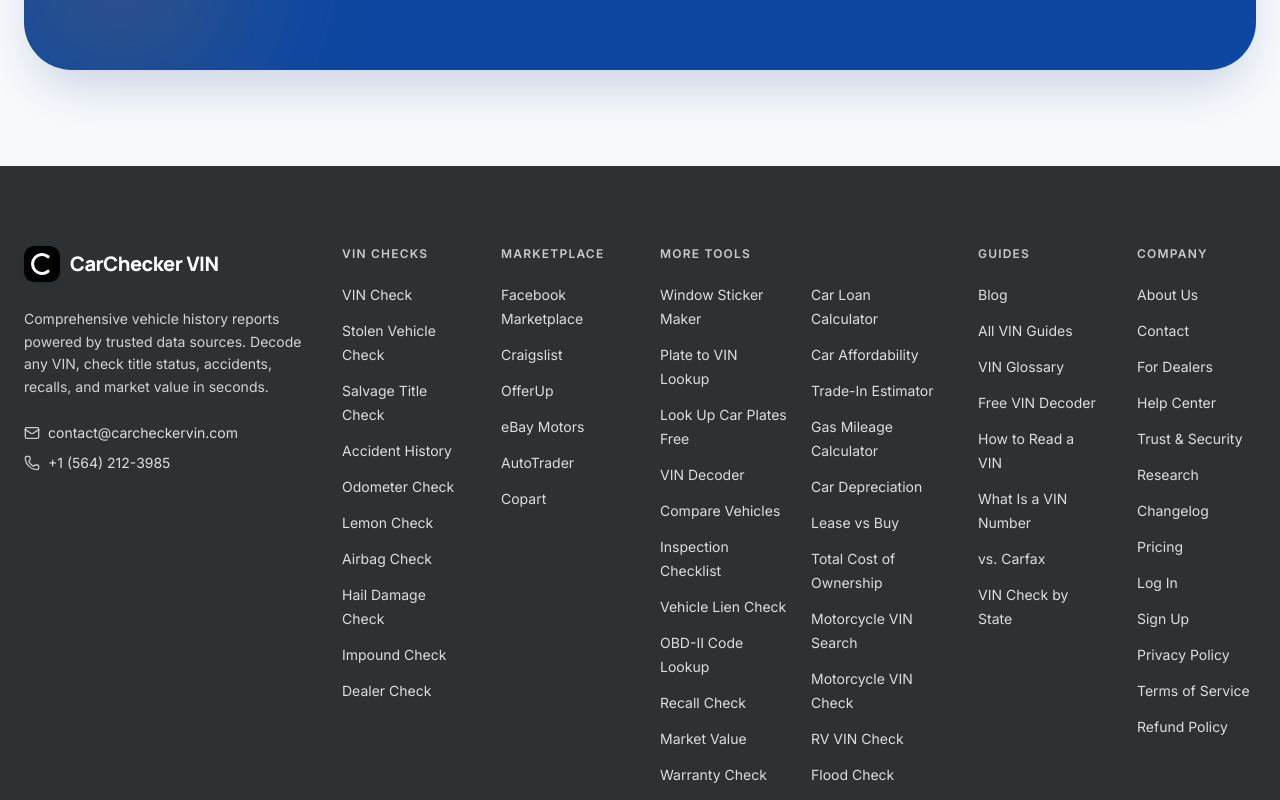
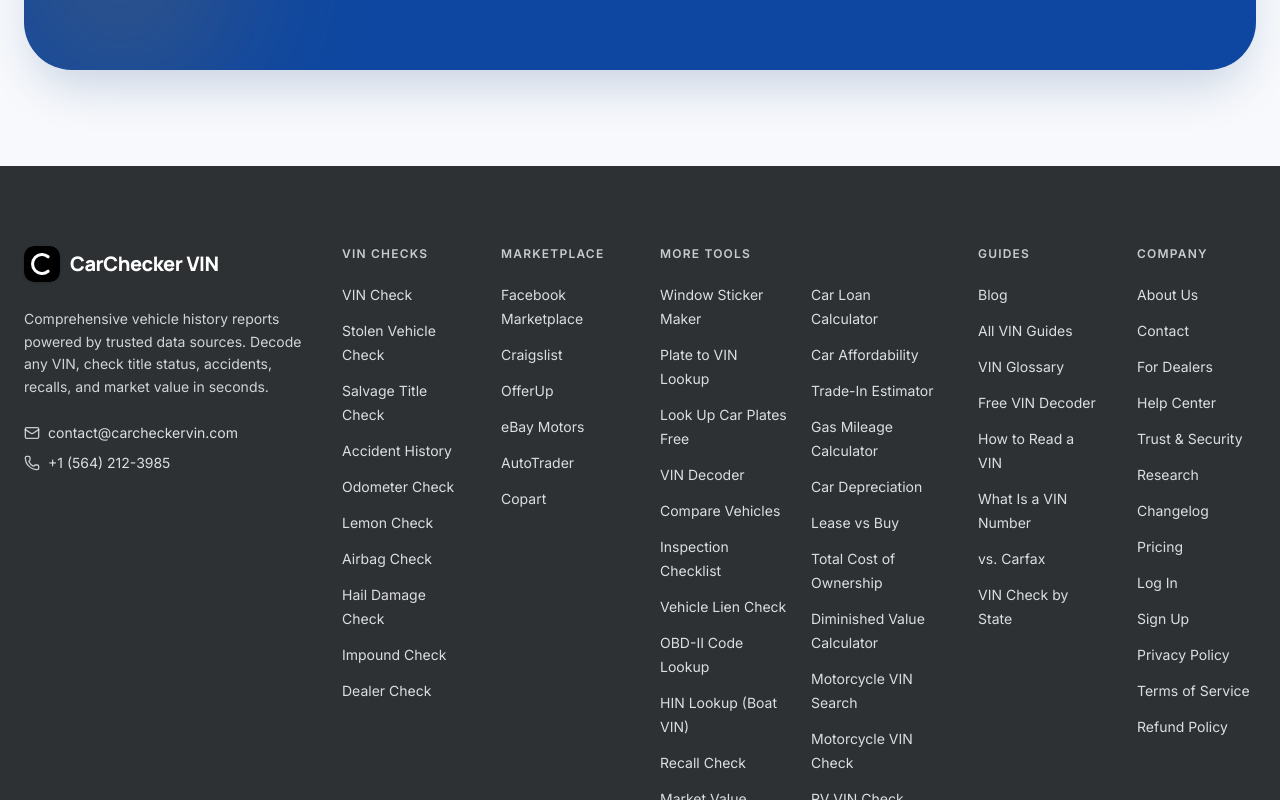
Before and after one commit to Jimtarfas/VinCheck-Pro, a Next.js app: page / in a window 1280 px wide. Shown: the part 11200-12000 px from the top of the page. Built offline with nearby package versions, Linux system fonts and the light colour scheme; no server answers.

Commit message:
feat(seo): link diminished-value + HIN tools in footer More Tools
Co-Authored-By: Claude Opus 4.6 <noreply@anthropic.com>

```diff
--- a/src/components/Footer.tsx
+++ b/src/components/Footer.tsx
@@ -24,6 +24,7 @@ const moreChecksCol1 = [
   { href: "/used-car-inspection-checklist", label: "Inspection Checklist" },
   { href: "/vehicle-lien-check",           label: "Vehicle Lien Check" },
   { href: "/obd2-codes",                   label: "OBD-II Code Lookup" },
+  { href: "/hin-lookup",                   label: "HIN Lookup (Boat VIN)" },
   { href: "/recall-check",                 label: "Recall Check" },
   { href: "/market-value",                 label: "Market Value" },
   { href: "/warranty-check",               label: "Warranty Check" },
@@ -37,6 +38,7 @@ const moreChecksCol2 = [
   { href: "/car-depreciation-calculator",       label: "Car Depreciation" },
   { href: "/lease-vs-buy-calculator",           label: "Lease vs Buy" },
   { href: "/total-cost-of-ownership-calculator", label: "Total Cost of Ownership" },
+  { href: "/diminished-value-calculator",       label: "Diminished Value Calculator" },
   { href: "/motorcycle-vin-search",             label: "Motorcycle VIN Search" },
   { href: "/motorcycle-vin-check",              label: "Motorcycle VIN Check" },
   { href: "/rv-vin-check",                      label: "RV VIN Check" },
```
